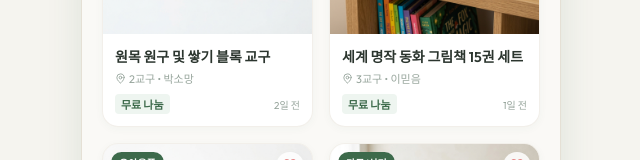
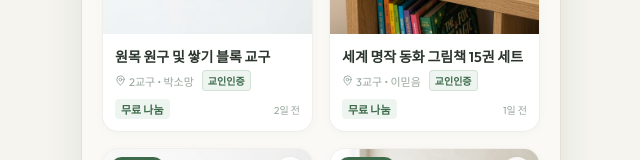
Before and after one commit to technykim/ds_ai_sharing, a React (Vite) app: page / in a window 1280 px wide. Shown: the part 477-637 px from the top of the page, without its empty margins (319-959 px from the left). Built offline with nearby package versions, Linux system fonts and the light colour scheme.

Commit message:
Add Bible/Necklace items and church member verification feature

```diff
--- a/src/App.jsx
+++ b/src/App.jsx
@@ -1,4 +1,4 @@
-import React, { useState, useEffect, useRef } from 'react';
+import { useState, useEffect, useRef } from 'react';
 import './App.css';
 import * as db from './services/dbService';
 import {
@@ -69,7 +69,8 @@ function App() {
     nickname: '',
     parish: '1교구',
     address: '',
-    contact: ''
+    contact: '',
+    isVerified: false
   });
   const [authError, setAuthError] = useState('');
 
@@ -78,6 +79,7 @@ function App() {
   // Load items from local storage whenever view changes or on init
   useEffect(() => {
     if (currentUser) {
+      /* eslint-disable-next-line react-hooks/set-state-in-effect */
       setItems(db.getItems());
       setChatRooms(db.getChatRoomsForUser(currentUser.email));
     }
@@ -138,7 +140,8 @@ function App() {
         nickname: '',
         parish: '1교구',
         address: '',
-        contact: ''
+        contact: '',
+        isVerified: false
       });
       setAuthError('');
       setViewHistory(['home']);
@@ -237,7 +240,7 @@ function App() {
   // Favorite handler
   const handleToggleFav = (itemId, e) => {
     if (e) e.stopPropagation();
-    const updatedFavs = db.toggleFavorite(currentUser.email, itemId);
+    db.toggleFavorite(currentUser.email, itemId);
     // Trigger render update
     setItems(db.getItems());
   };
@@ -413,7 +416,8 @@ function App() {
                 </select>
               </div>
               <div className="form-group">
-                <label className="form-label">연락처</label>
+                <label className="form-label">연락처 및 교인인증</label>
+                <div style={{ display: 'flex', gap: '8px' }}>
                   <input
                     type="tel"
                     className="form-input"
@@ -422,6 +426,23 @@ function App() {
                     onChange={(e) => setSignupForm({...signupForm, contact: e.target.value})}
                     required
                   />
+                  <button
+                    type="button"
+                    className="btn btn-secondary"
+                    style={{ width: 'auto', whiteSpace: 'nowrap', padding: '0 16px', borderRadius: 'var(--border-radius-md)' }}
+                    onClick={() => {
+                      if (!signupForm.contact.trim()) {
+                        alert('전화번호를 먼저 입력해 주세요.');
+                        return;
+                      }
+                      setSignupForm({...signupForm, isVerified: true});
+                      alert('동숭교회 교인인증이 완료되었습니다.');
+                    }}
+                    disabled={signupForm.isVerified}
+                  >
+                    {signupForm.isVerified ? '인증됨 ✓' : '교인인증'}
+                  </button>
+                </div>
               </div>
               <div className="form-group">
                 <label className="form-label">거래 희망 주소</label>
@@ -475,8 +496,10 @@ function App() {
             )}
 
             {currentView === 'chat-room' && activeChatRoom && (
-              <div style={{ fontSize: '15px', fontWeight: '700' }}>
-                {activeChatRoom.counterpartName} ({activeChatRoom.counterpartParish})
+              <div style={{ fontSize: '15px', fontWeight: '700', display: 'flex', alignItems: 'center', gap: '4px' }}>
+                {activeChatRoom.counterpartName}
+                {db.getUser(activeChatRoom.counterpartEmail)?.isVerified && <span className="verified-badge">교인인증</span>}
+                <span style={{ fontSize: '13px', fontWeight: 'normal', color: 'var(--text-secondary)', marginLeft: '4px' }}>({activeChatRoom.counterpartParish})</span>
               </div>
             )}
 
@@ -600,6 +623,7 @@ function App() {
                             <div className="item-card-parish">
                               <MapPinIcon style={{ width: '11px', height: '11px' }} />
                               {item.sellerParish} • {item.sellerName}
+                              {db.getUser(item.sellerId)?.isVerified && <span className="verified-badge">교인인증</span>}
                             </div>
                             <div className="item-card-footer">
                               <span className="item-card-status" style={{ backgroundColor: item.type === 'receive' ? 'var(--accent-light)' : 'var(--primary-light)', color: item.type === 'receive' ? 'var(--accent)' : 'var(--primary)' }}>
@@ -696,7 +720,11 @@ function App() {
                       </div>
                       <div className="chat-list-info">
                         <div className="chat-list-name-time">
-                          <span className="chat-list-name">{room.counterpartName} <span style={{ fontSize: '11px', fontWeight: 'normal', color: 'var(--text-secondary)' }}>{room.counterpartParish}</span></span>
+                          <span className="chat-list-name">
+                            {room.counterpartName}
+                            {db.getUser(room.counterpartEmail)?.isVerified && <span className="verified-badge" style={{ fontSize: '9px', padding: '1px 4px' }}>교인인증</span>}
+                            <span style={{ fontSize: '11px', fontWeight: 'normal', color: 'var(--text-secondary)', marginLeft: '6px' }}>{room.counterpartParish}</span>
+                          </span>
                           <span className="chat-list-time">{getRelativeTime(room.lastMessageTime)}</span>
                         </div>
                         <p className="chat-list-preview">{room.lastMessage || '대화방이 개설되었습니다.'}</p>
@@ -724,7 +752,10 @@ function App() {
                     {currentUser.name.substring(0, 1)}
                   </div>
                   <div className="profile-meta-info">
-                    <span className="profile-meta-name">{currentUser.name}</span>
+                    <span className="profile-meta-name" style={{ display: 'flex', alignItems: 'center' }}>
+                      {currentUser.name}
+                      {currentUser.isVerified && <span className="verified-badge" style={{ backgroundColor: 'rgba(255, 255, 255, 0.2)', color: '#ffffff', borderColor: 'rgba(255, 255, 255, 0.3)' }}>교인인증</span>}
+                    </span>
                     <span className="profile-meta-parish">{currentUser.parish} 소속 이웃</span>
                   </div>
                 </div>
@@ -1058,7 +1089,10 @@ function App() {
                       {activeItem.sellerName.substring(0, 1)}
                     </div>
                     <div>
-                      <div className="seller-name">{activeItem.sellerName}</div>
+                      <div className="seller-name" style={{ display: 'flex', alignItems: 'center' }}>
+                        {activeItem.sellerName}
+                        {db.getUser(activeItem.sellerId)?.isVerified && <span className="verified-badge">교인인증</span>}
+                      </div>
                       <div className="seller-parish">{activeItem.sellerParish} 소속 이웃</div>
                     </div>
                   </div>
@@ -1184,7 +1218,10 @@ function App() {
                           {pUser.name.substring(0, 1)}
                         </div>
                         <div className="profile-meta-info">
-                          <span className="profile-meta-name">{pUser.name}</span>
+                          <span className="profile-meta-name" style={{ display: 'flex', alignItems: 'center' }}>
+                            {pUser.name}
+                            {pUser.isVerified && <span className="verified-badge" style={{ backgroundColor: 'rgba(255, 255, 255, 0.2)', color: '#ffffff', borderColor: 'rgba(255, 255, 255, 0.3)' }}>교인인증</span>}
+                          </span>
                           <span className="profile-meta-parish">{pUser.parish} 소속 이웃</span>
                         </div>
                       </div>
--- a/src/components/Icons.jsx
+++ b/src/components/Icons.jsx
@@ -1,4 +1,3 @@
-import React from 'react';
 
 export const HomeIcon = ({ active, ...props }) => (
   <svg xmlns="http://www.w3.org/2000/svg" viewBox="0 0 24 24" fill={active ? "currentColor" : "none"} stroke="currentColor" strokeWidth="2.2" strokeLinecap="round" strokeLinejoin="round" {...props}>
--- a/src/index.css
+++ b/src/index.css
@@ -426,3 +426,18 @@ p { font-size: 14px; line-height: 1.5; color: var(--text-secondary); }
 .animate-fade-in {
   animation: fadeIn 0.25s ease-out forwards;
 }
+
+/* Verified Member Badge */
+.verified-badge {
+  display: inline-flex;
+  align-items: center;
+  font-size: 10px;
+  font-weight: 700;
+  color: var(--primary);
+  background-color: var(--primary-light);
+  padding: 2px 5px;
+  border-radius: 4px;
+  margin-left: 5px;
+  border: 1px solid rgba(61, 106, 75, 0.15);
+  vertical-align: middle;
+}
--- a/src/services/dbService.js
+++ b/src/services/dbService.js
@@ -16,7 +16,8 @@ const INITIAL_USERS = [
     nickname: '사랑지기',
     parish: '1교구',
     address: '서울시 강남구 역삼동 123-45',
-    contact: '010-1234-5678'
+    contact: '010-1234-5678',
+    isVerified: true
   },
   {
     email: 'user2@example.com',
@@ -25,7 +26,8 @@ const INITIAL_USERS = [
     nickname: '소망나누미',
     parish: '2교구',
     address: '서울시 마포구 합정동 98-7',
-    contact: '010-8765-4321'
+    contact: '010-8765-4321',
+    isVerified: true
   },
   {
     email: 'user3@example.com',
@@ -34,7 +36,8 @@ const INITIAL_USERS = [
     nickname: '믿음가득',
     parish: '3교구',
     address: '서울시 성동구 성수동 45-6',
-    contact: '010-5678-1234'
+    contact: '010-5678-1234',
+    isVerified: true
   }
 ];
 
@@ -116,6 +119,32 @@ const INITIAL_ITEMS = [
     tradeLocation: '혜화역 2번 출구 앞',
     type: 'receive',
     createdAt: new Date(Date.now() - 1 * 60 * 60 * 1000).toISOString() // 1 hour ago
+  },
+  {
+    id: 'item-7',
+    title: '성경책 나눔 합니다',
+    sellerId: 'user1@example.com',
+    sellerName: '김사랑',
+    sellerParish: '1교구',
+    description: '새 성경책을 선물 받게 되어 기존에 보던 성경책을 깨끗하게 나눔합니다. 가죽 커버 상태 좋고 낙서나 밑줄 거의 없습니다. 필요하신 분 가져가세요. 예배 시간 전후로 동숭교회 로비에서 전달 가능합니다.',
+    images: ['/mock_item_bible.png'],
+    category: '기타',
+    tradeLocation: '동숭교회 로비 앞',
+    type: 'give',
+    createdAt: new Date(Date.now() - 40 * 60 * 1000).toISOString() // 40 mins ago
+  },
+  {
+    id: 'item-8',
+    title: '십자가 목걸이 나눔 합니다',
+    sellerId: 'user3@example.com',
+    sellerName: '이믿음',
+    sellerParish: '3교구',
+    description: '은으로 된 십자가 목걸이입니다. 최근에 은 세척을 마쳐서 새것처럼 깨끗하고 반짝입니다. 작은 선물 상자도 함께 나눔해 드려요. 유용하게 착용하실 분 연락주세요.',
+    images: ['/mock_item_necklace.png'],
+    category: '기타',
+    tradeLocation: '동숭교회 지하 주차장',
+    type: 'give',
+    createdAt: new Date(Date.now() - 20 * 60 * 1000).toISOString() // 20 mins ago
   }
 ];
 
@@ -141,7 +170,7 @@ const INITIAL_CHATS = [
 ];
 
 const DB_VERSION_KEY = 'market_db_version';
-const CURRENT_DB_VERSION = 'v3_wishlist';
+const CURRENT_DB_VERSION = 'v4_church_verification';
 
 // Helper to initialize DB
 export const initDB = () => {
@@ -370,7 +399,6 @@ export const getOrCreateChatRoom = (itemId, buyerId) => {
 
   const users = getUsers();
   const seller = users.find(u => u.email === item.sellerId);
-  const buyer = users.find(u => u.email === buyerId);
 
   return {
     roomKey,
```
Also changed, not shown: public/mock_item_bible.png (added), public/mock_item_necklace.png (added). Lines whose indentation alone changed are shown as unchanged.
